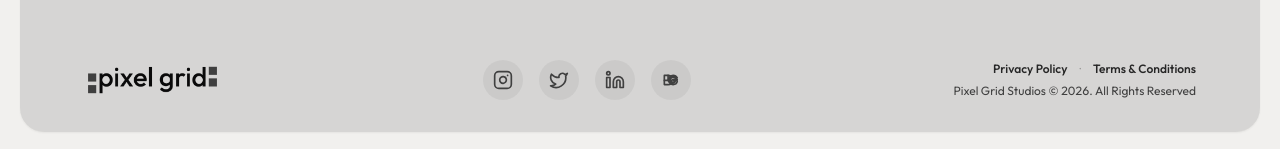
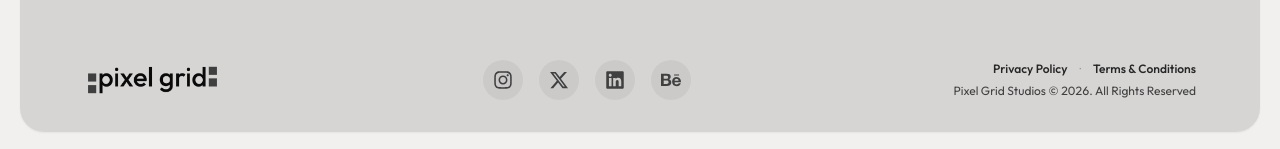
Before and after one commit to pixelgridstudios/PGS-Website-v1, a React (Vite) app: page / in a window 1280 px wide. Shown: the part 4355-4504 px from the top of the page. Built offline with nearby package versions, Linux system fonts and the light colour scheme.

Commit message:
Use exact official brand SVG logos (FontAwesome 6) for social links in the footer, fixing the incorrect Twitter bird to the official X logo

```diff
--- a/package.json
+++ b/package.json
@@ -12,10 +12,12 @@
     "@types/canvas-confetti": "^1.9.0",
     "canvas-confetti": "^1.9.4",
     "framer-motion": "^13.1.1",
+    "gifuct-js": "^2.1.2",
     "lenis": "^1.3.26",
     "lucide-react": "^0.460.0",
     "react": "^18.3.1",
     "react-dom": "^18.3.1",
+    "react-icons": "^5.7.0",
     "react-router-dom": "^6.28.0"
   },
   "devDependencies": {
--- a/src/components/Footer.tsx
+++ b/src/components/Footer.tsx
@@ -1,37 +1,18 @@
 import React from "react";
 import { Link } from "react-router-dom";
-import { ArrowRight, Instagram, Twitter, Linkedin } from "lucide-react";
-
-// Custom Behance Icon matching Lucide style (24x24 viewBox, stroke width 2)
-const BehanceIcon = ({ className }: { className?: string }) => (
-  <svg
-    xmlns="http://www.w3.org/2000/svg"
-    viewBox="0 0 24 24"
-    fill="none"
-    stroke="currentColor"
-    strokeWidth="2"
-    strokeLinecap="round"
-    strokeLinejoin="round"
-    className={className}
-  >
-    <path d="M4 6.5h4.5c2 0 3.5 1 3.5 2.5 0 1-.5 1.5-1.5 2 1.5.5 2.5 1.5 2.5 3 0 2-2 3.5-4.5 3.5H4V6.5z" />
-    <path d="M4 12.5h4" />
-    <path d="M8.5 6.5v6" />
-    <path d="M14 11.5h5.5" />
-    <path d="M19.5 14c-.5 2-2.5 3.5-5 3.5-3 0-5.5-2.5-5.5-5.5s2.5-5.5 5.5-5.5c2 0 4 1 5 3l-1.5 1c-1-1.5-2-2-3.5-2-2 0-3.5 1.5-3.5 3.5s1.5 3.5 3.5 3.5c1.5 0 2.5-1 3-2.5h-3v-1.5h4.5z" />
-  </svg>
-);
+import { ArrowRight } from "lucide-react";
 
 const getSocialIcon = (name: string) => {
   switch (name) {
-    case "Instagram": return <Instagram className="size-5" />;
-    case "X": return <Twitter className="size-5" />;
-    case "LinkedIn": return <Linkedin className="size-5" />;
-    case "Behance": return <BehanceIcon className="size-5" />;
+    case "Instagram": return <FaInstagram className="size-5" />;
+    case "X": return <FaXTwitter className="size-5" />;
+    case "LinkedIn": return <FaLinkedin className="size-5" />;
+    case "Behance": return <FaBehance className="size-5" />;
     default: return name;
   }
 };
 import { socialLinks } from "@/data/content";
+import { FaInstagram, FaXTwitter, FaLinkedin, FaBehance } from "react-icons/fa6";
 
 export const Footer: React.FC = () => {
   return (
```
Also changed, not shown: 1 other file (tests, documents, lock files or other folders).
